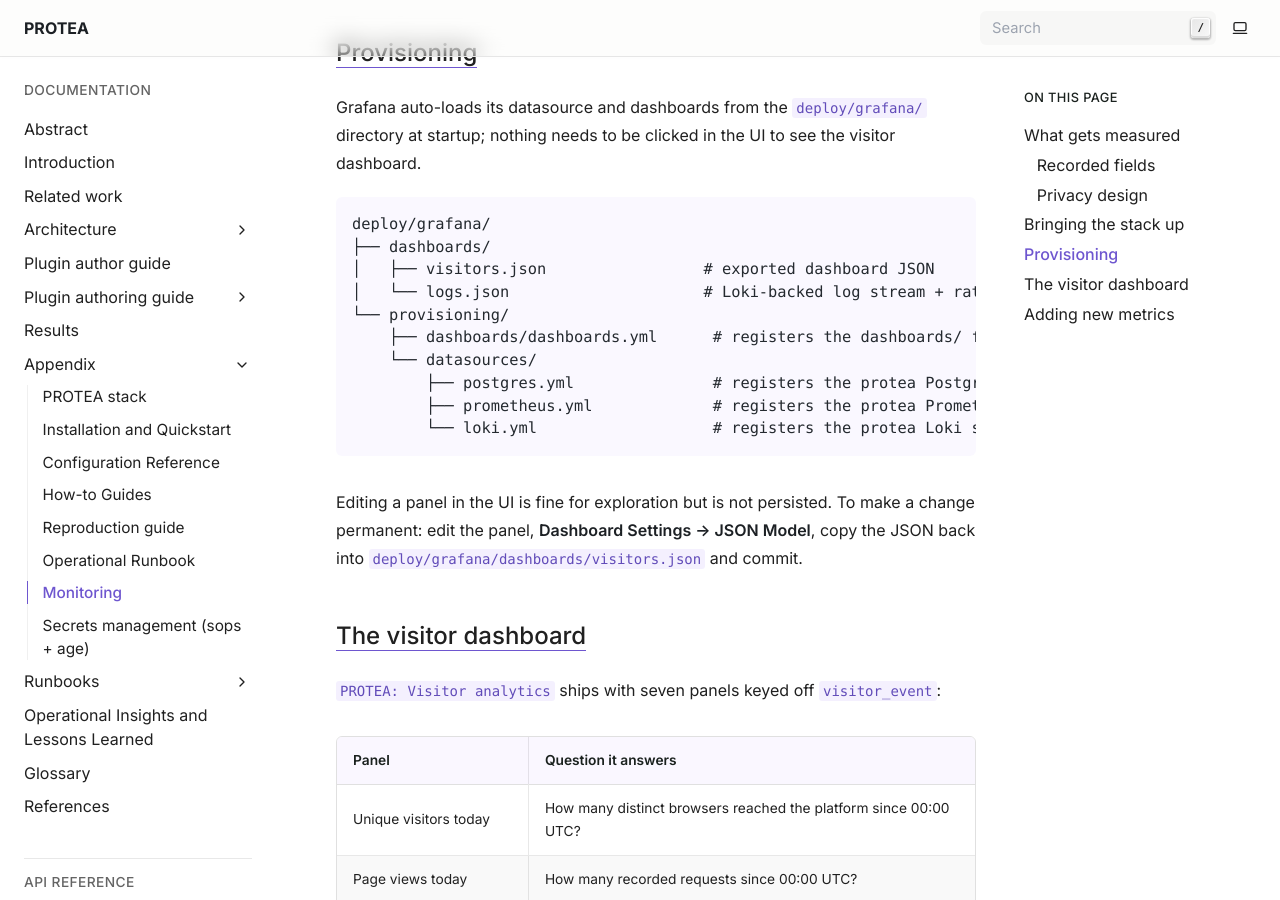
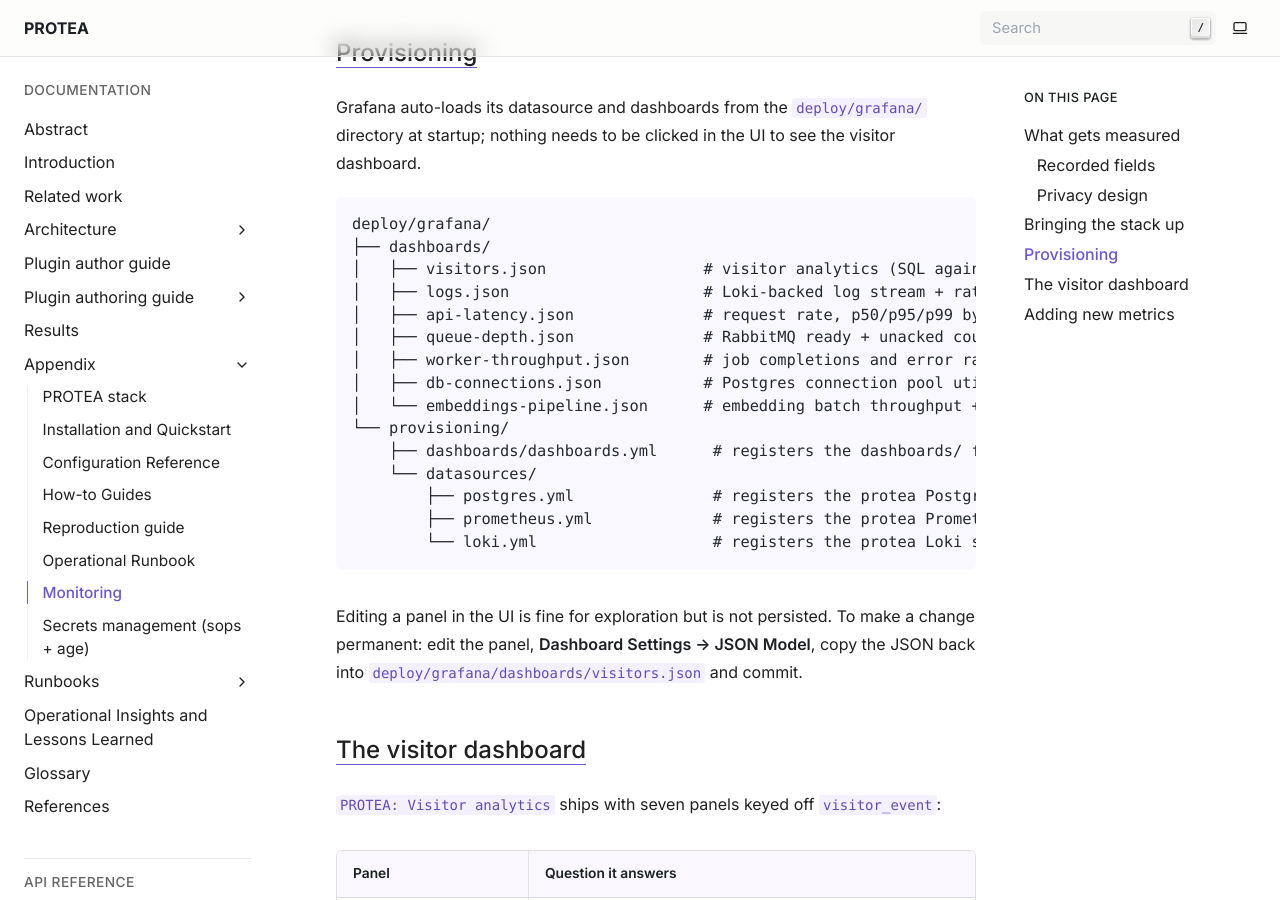
Before and after one commit to frapercan/PROTEA, a Sphinx documentation site: the page built from docs/source/appendix/monitoring.rst, in a window 1280 px wide and 900 px high, scrolled down 2434 px. Built offline with Sphinx 7.4.7, drawn with Linux system fonts in a browser that asks for light colours.

Commit message:
docs(DS1): fix monitoring.rst dashboard tree drift and allowlist TelemetryConfig false positive
- Expand deploy/grafana/dashboards/ tree in monitoring.rst to include
  all seven dashboard JSONs: the original visitors.json, logs.json
  (added T5.4), and the five T5.3 dashboards (api-latency, queue-depth,
  worker-throughput, db-connections, embeddings-pipeline) that landed in
  PR#332 but were not reflected in the appendix.

- Add protea.infrastructure.telemetry.TelemetryConfig to the
  check_doc_refs.py ALLOWLIST with an explanatory comment. The class is
  a real, importable public API dataclass; the false positive arises
  because the checker is invoked as `python3 scripts/check_doc_refs.py`,
  which sets sys.path[0] to the scripts/ subdirectory rather than the
  project root, preventing the import from resolving.

```diff
--- a/docs/source/appendix/monitoring.rst
+++ b/docs/source/appendix/monitoring.rst
@@ -100,8 +100,13 @@ in the UI to see the visitor dashboard.
 
     deploy/grafana/
     ├── dashboards/
-    │   ├── visitors.json                 # exported dashboard JSON
-    │   └── logs.json                     # Loki-backed log stream + rates
+    │   ├── visitors.json                 # visitor analytics (SQL against visitor_event)
+    │   ├── logs.json                     # Loki-backed log stream + rates
+    │   ├── api-latency.json              # request rate, p50/p95/p99 by route (T5.3)
+    │   ├── queue-depth.json              # RabbitMQ ready + unacked counts (T5.3)
+    │   ├── worker-throughput.json        # job completions and error rate (T5.3)
+    │   ├── db-connections.json           # Postgres connection pool utilisation (T5.3)
+    │   └── embeddings-pipeline.json      # embedding batch throughput + GPU memory (T5.3)
     └── provisioning/
         ├── dashboards/dashboards.yml      # registers the dashboards/ folder
         └── datasources/
```
Also changed, not shown: 1 other file.
